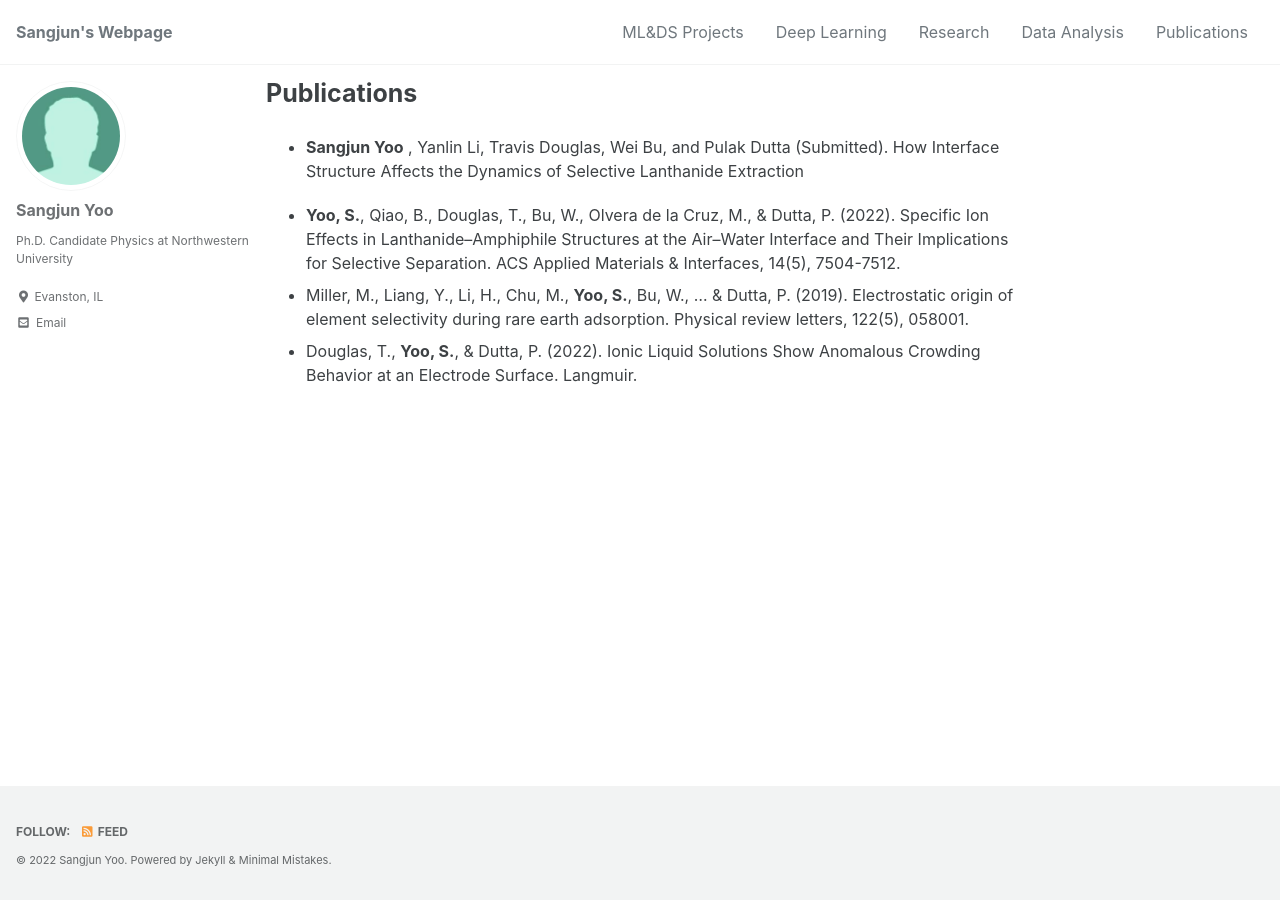
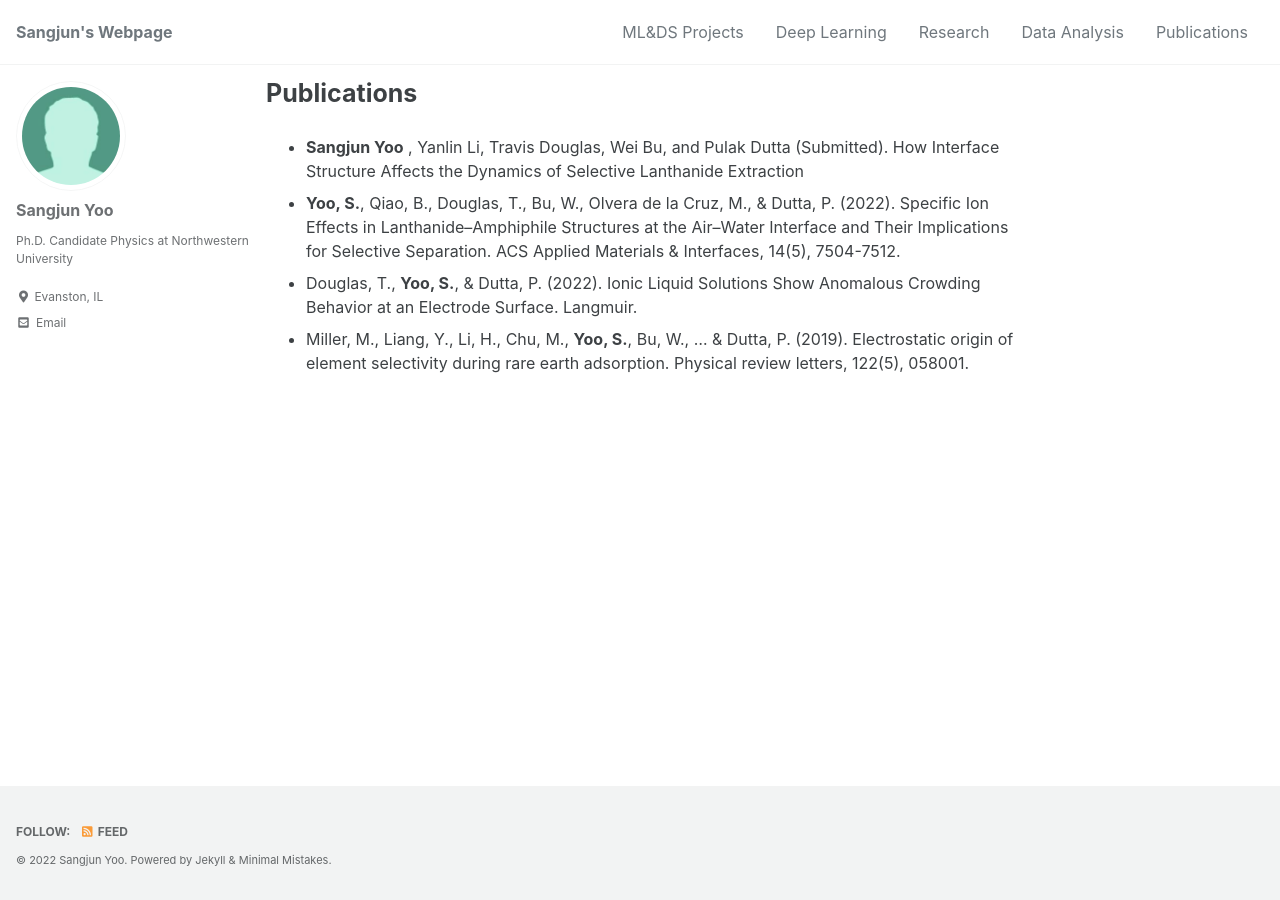
Before and after one commit to sangjunyoo-phd/sangjunyoo-phd.github.io, a Jekyll site: the page built from _pages/publications.md, in a window 1280 px wide. Built offline with Jekyll 4.4.1, drawn with Linux system fonts in a browser that asks for light colours; cached includes are drawn as plain includes.

```diff
--- a/_pages/publications.md
+++ b/_pages/publications.md
@@ -5,7 +5,6 @@ permalink: /publications/
 ---
 
 * __Sangjun Yoo__ , Yanlin Li, Travis Douglas, Wei Bu, and Pulak Dutta (Submitted). How Interface Structure Affects the Dynamics of Selective Lanthanide Extraction
-
 * __Yoo, S.__, Qiao, B., Douglas, T., Bu, W., Olvera de la Cruz, M., & Dutta, P. (2022). Specific Ion Effects in Lanthanide–Amphiphile Structures at the Air–Water Interface and Their Implications for Selective Separation. ACS Applied Materials & Interfaces, 14(5), 7504-7512.
+* Douglas, T., __Yoo, S.__, & Dutta, P. (2022). Ionic Liquid Solutions Show Anomalous Crowding Behavior at an Electrode Surface. Langmuir.
 * Miller, M., Liang, Y., Li, H., Chu, M., __Yoo, S.__, Bu, W., ... & Dutta, P. (2019). Electrostatic origin of element selectivity during rare earth adsorption. Physical review letters, 122(5), 058001.
-* Douglas, T., __Yoo, S.__, & Dutta, P. (2022). Ionic Liquid Solutions Show Anomalous Crowding Behavior at an Electrode Surface. Langmuir.
```
